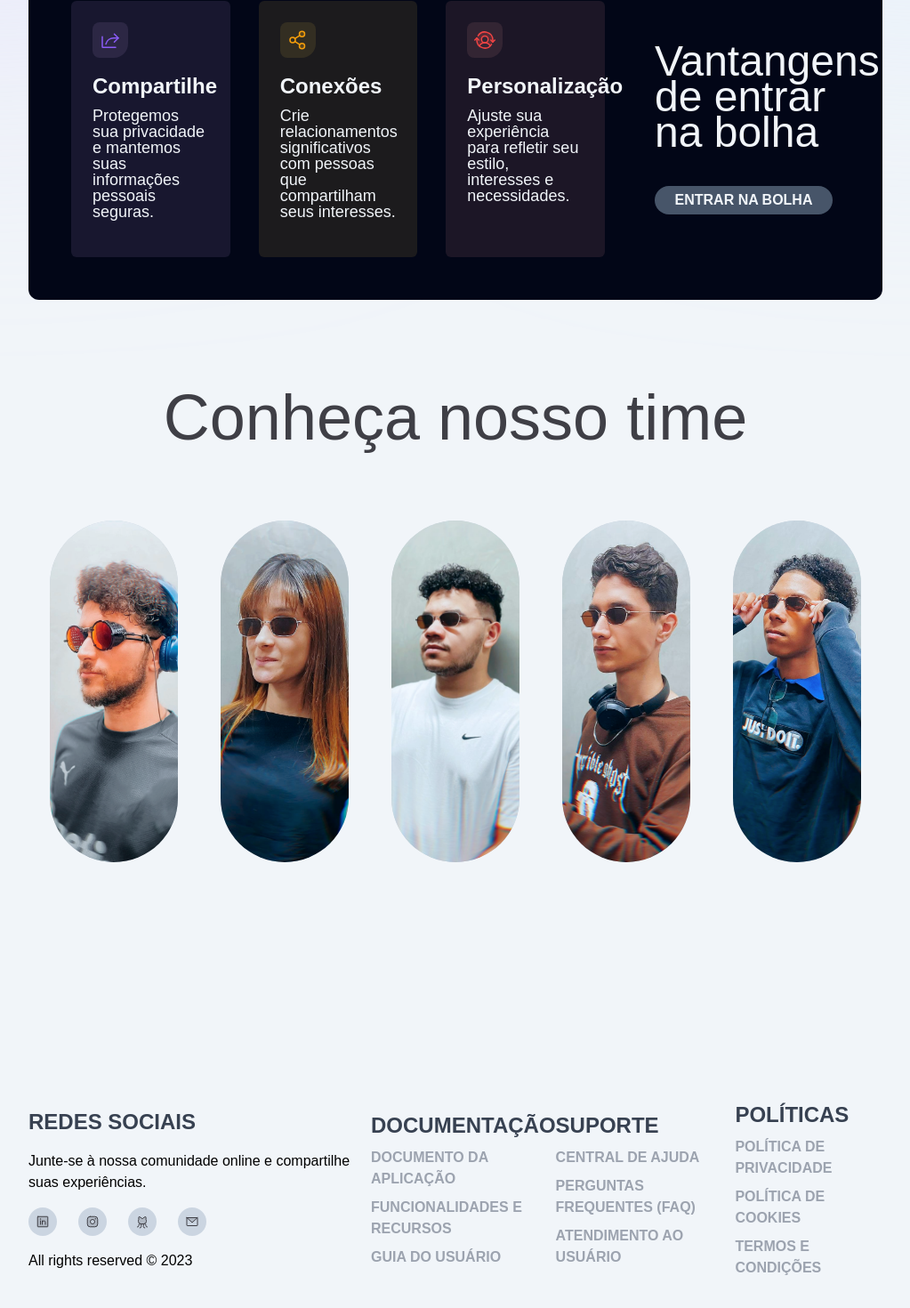
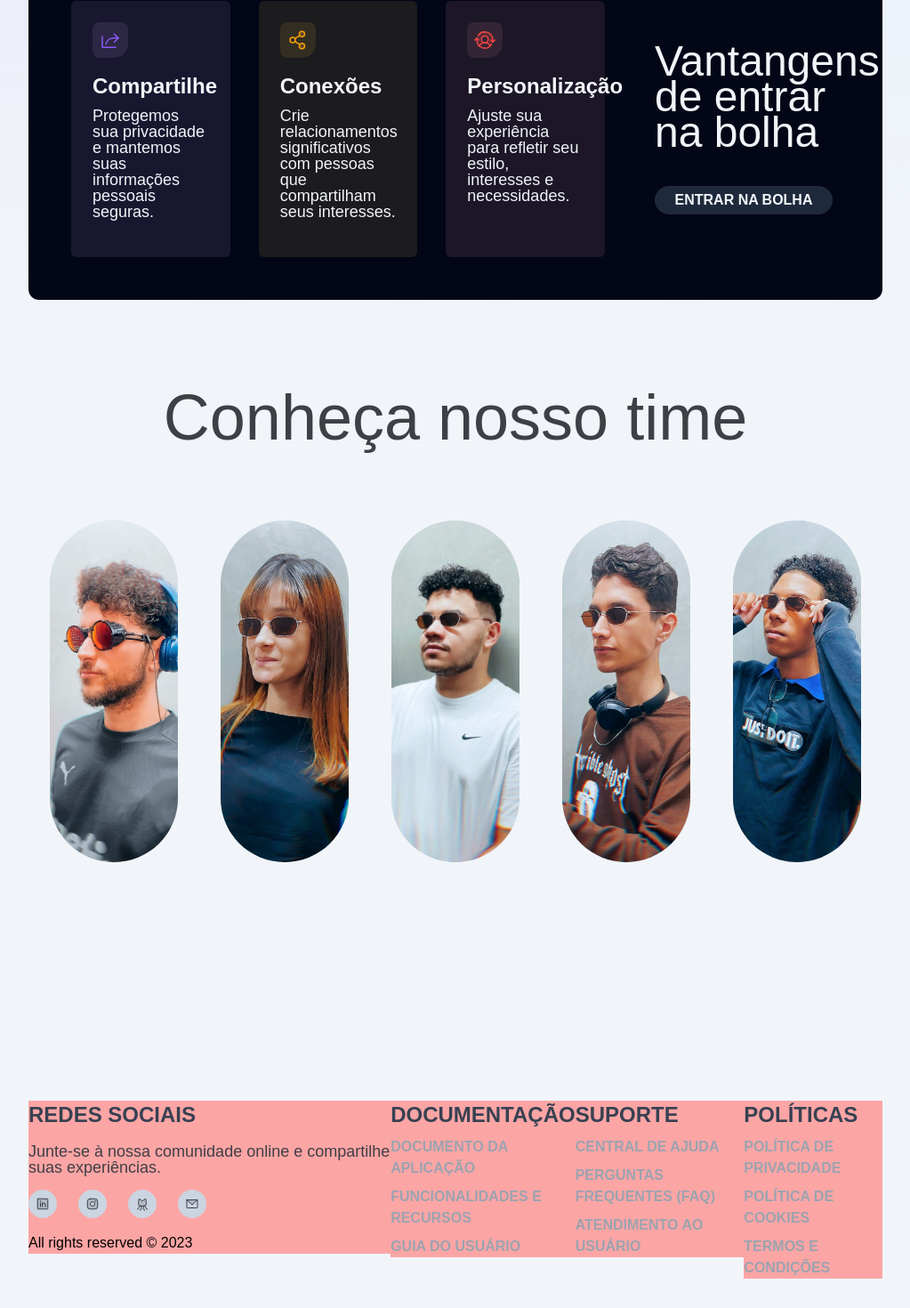
Before and after one commit to Projeto-Bubbles/bubbles-website-app, a React (Vite) app: page / in a window 1280 px wide. Shown: the part 2372-3842 px from the top of the page at 89% size, without its empty margins (128-1151 px from the left). Built offline with nearby package versions, Linux system fonts and the light colour scheme; a web font is replaced by a local one.

Commit message:
[refactor] adjusts and moving interfaces to components

```diff
--- a/src/components/Benefits.tsx
+++ b/src/components/Benefits.tsx
@@ -24,7 +24,7 @@ function Benefits() {
           <h1 className="text-slate-100 font-regular text-5xl leading-10">
             Vantangens de entrar na bolha
           </h1>
-          <Button text="ENTRAR NA BOLHA" color="bg-slate-600" isLight />
+          <Button text="ENTRAR NA BOLHA" color="bg-slate-800" isLight />
         </div>
       </div>
     </div>
--- a/src/components/Footer.tsx
+++ b/src/components/Footer.tsx
@@ -4,13 +4,13 @@ import SocialButton from './common/SocialButton';
 function Footer() {
   return (
     <footer className="w-full flex justify-center items-center pb-16 pt-44">
-      <div className="flex justify-between items-center w-3/4 py-4">
-        <div className="flex flex-col gap-4 ">
+      <div className="flex justify-between items-start w-3/4 py-4">
+        <div className="flex flex-col bg-red-300 gap-4 ">
           <h2 className="font-bold uppercase text-gray-700 text-2xl">
             Redes Sociais
           </h2>
-          <span>
-          Junte-se à nossa comunidade online e compartilhe suas experiências.
+          <span className="text-lg text-zinc-700 leading-none">
+            Junte-se à nossa comunidade online e compartilhe suas experiências.
           </span>
           <div className="flex gap-6">
             {icons.map((icon, index) => (
@@ -19,23 +19,48 @@ function Footer() {
           </div>
           <span>All rights reserved &copy; 2023</span>
         </div>
-        <div className="flex flex-col gap-2 justify-start items-start">
-          <h2 className="font-bold uppercase text-gray-700 text-2xl text-center">Documentação</h2>
-          <h3 className="font-semibold uppercase text-gray-400">Documento da Aplicação</h3>
-          <h3 className="font-semibold uppercase text-gray-400">Funcionalidades e Recursos</h3>
-          <h3 className="font-semibold uppercase text-gray-400"> Guia do Usuário </h3>
+        <div className="flex flex-col bg-red-300 gap-2 justify-start items-start">
+          <h2 className="font-bold uppercase text-gray-700 text-2xl text-center">
+            Documentação
+          </h2>
+          <h3 className="font-semibold uppercase text-gray-400">
+            Documento da Aplicação
+          </h3>
+          <h3 className="font-semibold uppercase text-gray-400">
+            Funcionalidades e Recursos
+          </h3>
+          <h3 className="font-semibold uppercase text-gray-400">
+            {' '}
+            Guia do Usuário{' '}
+          </h3>
         </div>
-        <div className="flex flex-col gap-2 justify-start items-start">
-          <h2 className="font-bold uppercase text-gray-700 text-2xl text-center">Suporte</h2>
-          <h3 className="font-semibold uppercase text-gray-400">Central de Ajuda</h3>
-          <h3 className="font-semibold uppercase text-gray-400">Perguntas Frequentes (FAQ)</h3>
-          <h3 className="font-semibold uppercase text-gray-400">Atendimento ao Usuário</h3>
+        <div className="flex flex-col bg-red-300 gap-2 justify-start items-start">
+          <h2 className="font-bold uppercase text-gray-700 text-2xl text-center">
+            Suporte
+          </h2>
+          <h3 className="font-semibold uppercase text-gray-400">
+            Central de Ajuda
+          </h3>
+          <h3 className="font-semibold uppercase text-gray-400">
+            Perguntas Frequentes (FAQ)
+          </h3>
+          <h3 className="font-semibold uppercase text-gray-400">
+            Atendimento ao Usuário
+          </h3>
         </div>
-        <div className="flex flex-col gap-2 justify-start items-start">
-          <h2 className="font-bold uppercase text-gray-700 text-2xl text-center">Políticas</h2>
-          <h3 className="font-semibold uppercase text-gray-400">Política de Privacidade</h3>
-          <h3 className="font-semibold uppercase text-gray-400">Política de Cookies</h3>
-          <h3 className="font-semibold uppercase text-gray-400">Termos e Condições</h3>
+        <div className="flex flex-col bg-red-300 gap-2 justify-start items-start">
+          <h2 className="font-bold uppercase text-gray-700 text-2xl text-center">
+            Políticas
+          </h2>
+          <h3 className="font-semibold uppercase text-gray-400">
+            Política de Privacidade
+          </h3>
+          <h3 className="font-semibold uppercase text-gray-400">
+            Política de Cookies
+          </h3>
+          <h3 className="font-semibold uppercase text-gray-400">
+            Termos e Condições
+          </h3>
         </div>
       </div>
     </footer>
--- a/src/components/OutBubbles.tsx
+++ b/src/components/OutBubbles.tsx
@@ -24,7 +24,7 @@ function OutBubbles() {
             convencional, conectamos interesses e exploramos o novo. Junte-se a
             nós e expanda sua visão!
           </p>
-          <div className="w-30">
+          <div className="w-48">
             <Button
               onClick={() => navigate('/selection')}
               text="FURAR A BOLHA"
--- a/src/components/common/Button.tsx
+++ b/src/components/common/Button.tsx
@@ -1,17 +1,23 @@
-import { ButtonProps } from '../../interfaces/ComponentsInterfaces';
+import { ReactNode } from 'react';
 
-function Button(props: ButtonProps) {
+export interface ButtonProps {
+  text: string;
+  color: string;
+  icon?: ReactNode;
+  isLight?: boolean;
+  onClick?: () => void;
+}
+
+function Button({ text, color, icon, isLight, onClick }: ButtonProps) {
   return (
     <button
-      onClick={props?.onClick}
-      className={`w-full h-8 flex justify-center items-center gap-2 ${
-        props.color
-      } items-center rounded-full px-4 py-1 ${
-        props.isLight ? 'text-slate-100' : 'text-slate-700'
+      onClick={onClick}
+      className={`w-full h-8 flex justify-center items-center gap-2 ${color} items-center rounded-full px-4 py-1 ${
+        isLight ? 'text-slate-100' : 'text-slate-700'
       } text-md font-bold uppercase transition duration-300 ease-in-out hover:brightness-90 group`}
     >
-      {props.icon && <span>{props.icon}</span>}
-      {props.text}
+      {icon && <span>{icon}</span>}
+      {text}
     </button>
   );
 }
--- a/src/components/common/Member.tsx
+++ b/src/components/common/Member.tsx
@@ -1,6 +1,18 @@
 import SocialButton from './SocialButton';
-import { MemberProps } from '../../interfaces/ComponentsInterfaces';
 import { icons } from '../../utils/constants';
+
+export interface MemberProps {
+  photo: string;
+  name: string;
+  lastName: string;
+  role: string;
+  social: {
+    linkedin: string;
+    instagram: string;
+    github: string;
+    email: string;
+  };
+}
 
 function Member(props: MemberProps) {
   return (
--- a/src/components/common/SocialButton.tsx
+++ b/src/components/common/SocialButton.tsx
@@ -1,9 +1,16 @@
-import { SocialButtonProps } from '../../interfaces/ComponentsInterfaces';
+import { ReactNode } from 'react';
+
+export interface SocialButtonProps {
+  icon: ReactNode;
+  link: string;
+}
 
 function SocialButton(props: SocialButtonProps) {
   return (
-    <div className="w-8 h-8 flex justify-center items-center rounded-full bg-slate-300 hover:brightness-75 cursor-pointer transition duration-300 ease-in-out">
-      <a className='hover: transition duration-300 ease-in-out' href={props.link}>{props.icon}</a>
+    <div className="w-8 h-8 flex justify-center items-center rounded-full bg-slate-300 hover:brightness-90 cursor-pointer transition duration-300 ease-in-out">
+      <a className="transition duration-300 ease-in-out" href={props.link}>
+        {props.icon}
+      </a>
     </div>
   );
 }
```
Also changed, not shown: src/components/common/Card.tsx (+12 -7 lines), src/components/common/SidebarTopic.tsx (+7 -1 lines), src/interfaces/ComponentsInterfaces.ts (deleted, +0 -40 lines).
